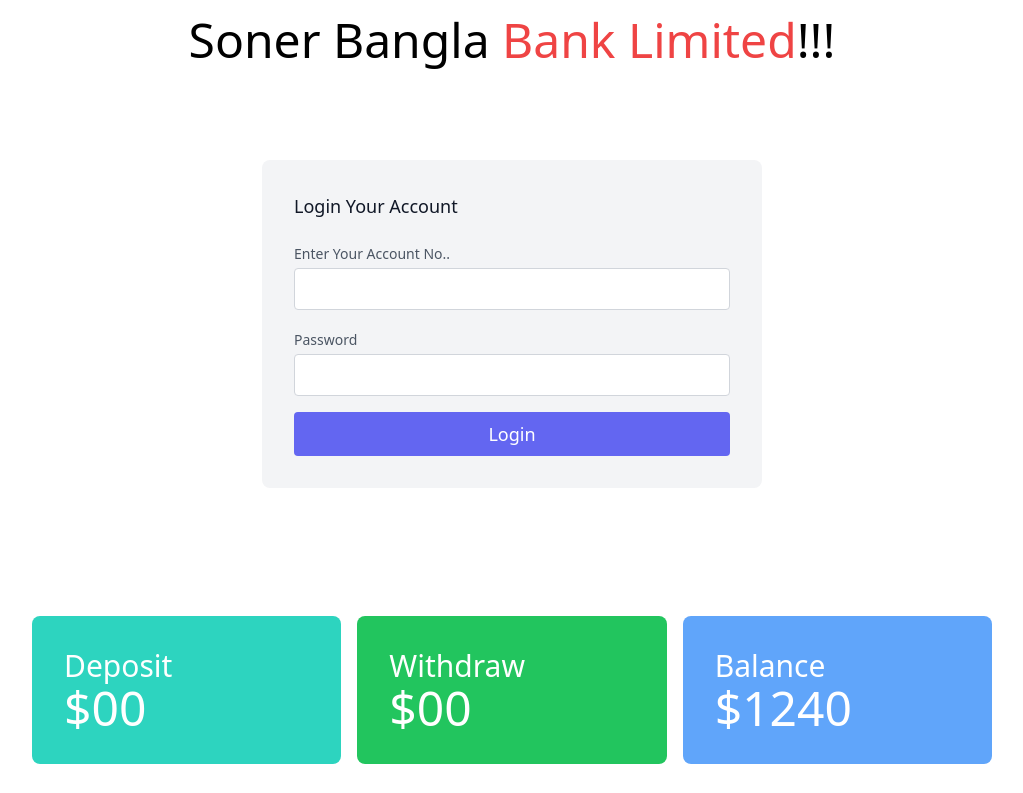
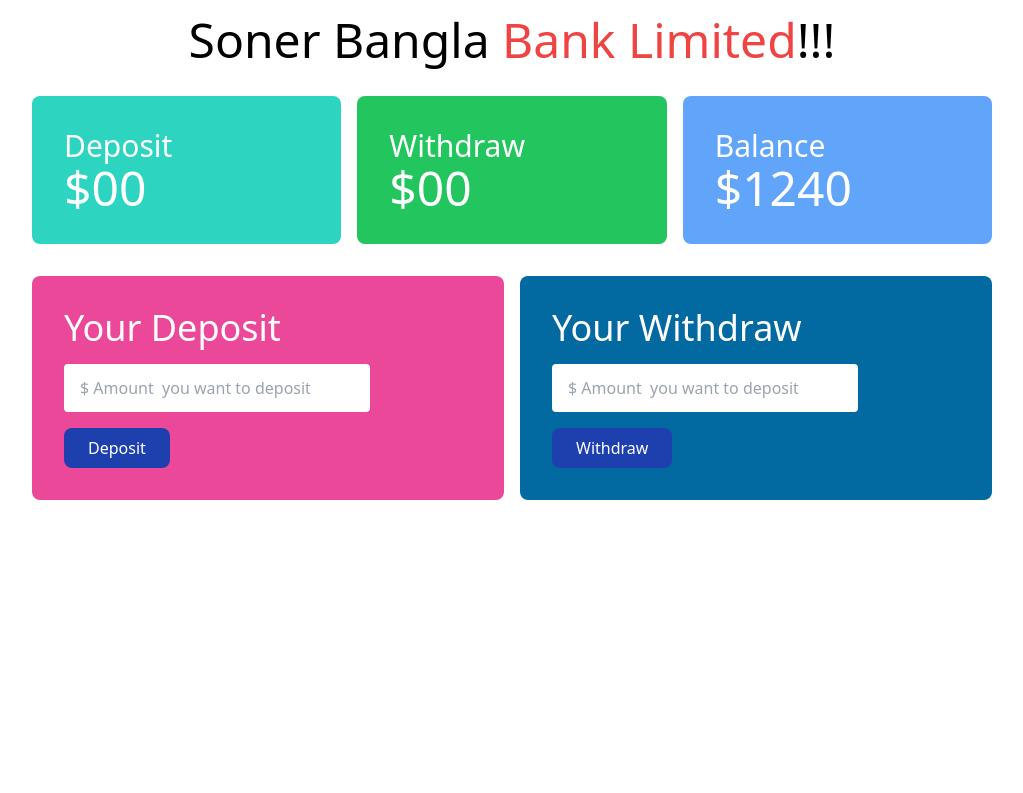
Before and after one commit to MdSHiFaTRaHMaN/SonerBank, a plain HTML site: page index.html in a window 1280 px wide. Both pictures are taken after a click on the button "Login". Shown: the top 793 px of the page, without its empty margins (128-1151 px from the left). Drawn offline with nearby package versions, Linux system fonts and the light colour scheme.

Commit message:
Complate Login.js

```diff
--- /dev/null
+++ b/JavaScript/login.js
@@ -0,0 +1,4 @@
+function login(){
+    const login = document.getElementById("login").style.display="none"
+    const account = document.getElementById("account").style.display="block"
+}
--- a/index.html
+++ b/index.html
@@ -29,7 +29,7 @@
           </section>
 
         <!-- balance and transaction summary -->
-       <section  id="account" >
+       <section  id="account" style="display: none;">
         <div class="mt-8" >
             <div class="grid lg:grid-cols-3 gap-4 w-3/4 mx-auto text-white">
                 <div class="bg-teal-400 p-8 rounded-lg">
@@ -63,5 +63,6 @@
         </div>
        </section>
     </main>
+    <script src="JavaScript/login.js"></script>
 </body>
 </html>
```
